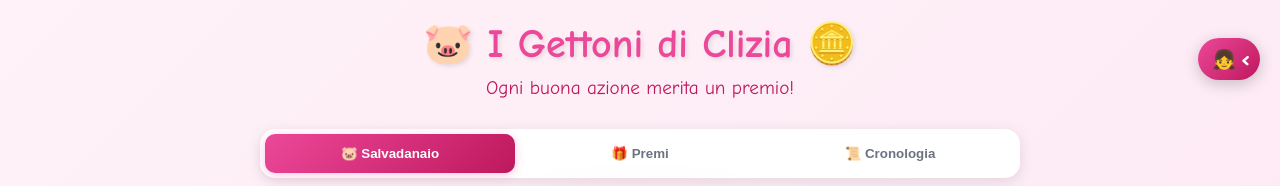
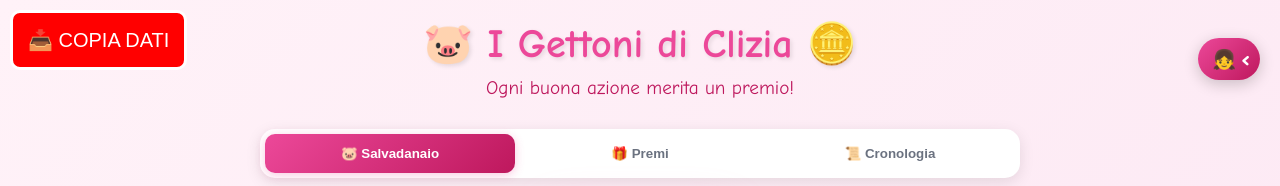
Before and after one commit to urbangianlu/salvaporkcli, a plain HTML site: page index.html in a window 1280 px wide. Shown: the top 186 px of the page. Drawn offline with Linux system fonts and the light colour scheme.

Commit message:
Update index.html
aggiunta bottone

```diff
--- a/index.html
+++ b/index.html
@@ -1035,5 +1035,12 @@ function updateHistory() {
     }
     initApp();
   </script>
+  <!-- TASTO TEMPORANEO PER ESPORTARE I DATI -->
+<div style="position: fixed; top: 10px; left: 10px; z-index: 9999;">
+  <button onclick="prompt('Copia tutto questo testo:', localStorage.getItem('cliziaAppData'))"
+          style="background: red; color: white; font-size: 20px; padding: 15px; border: 3px solid white; border-radius: 10px;">
+    📥 COPIA DATI
+  </button>
+</div>
 </body>
 </html>
```
